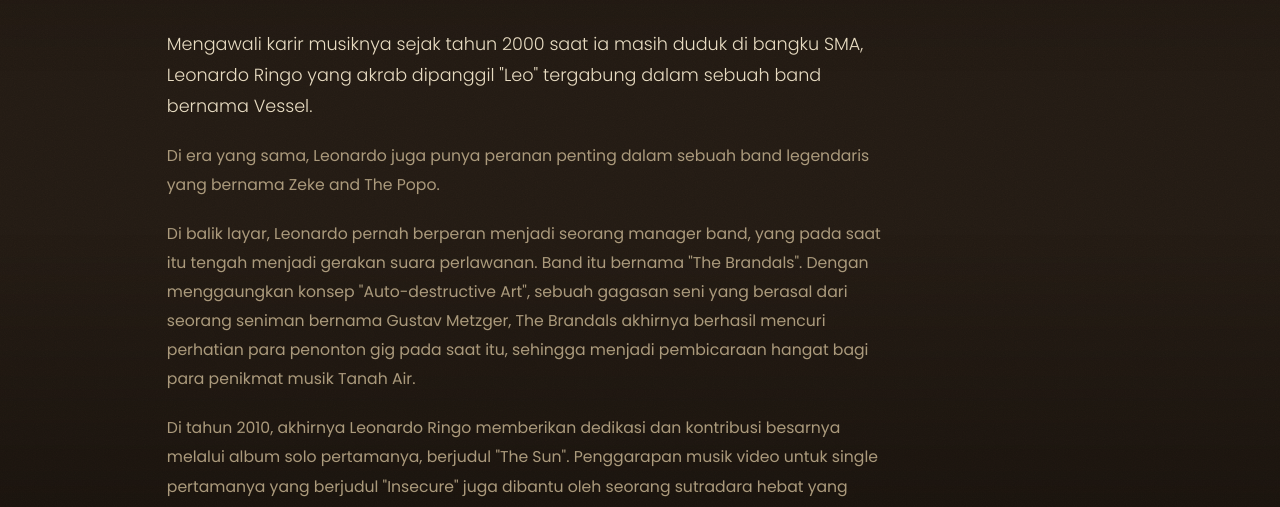
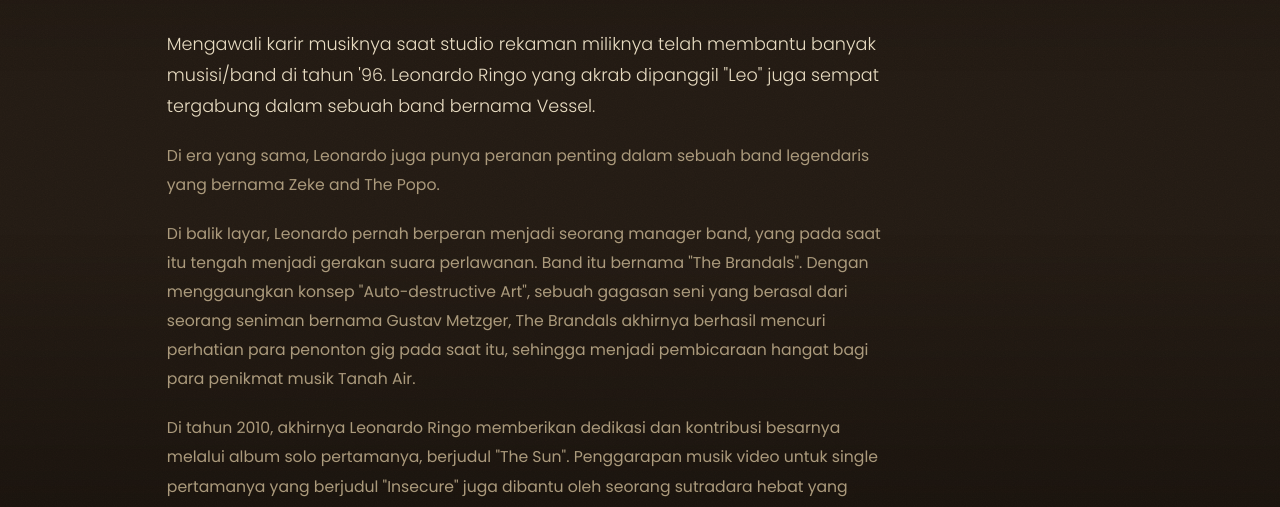
Before and after one commit to wijaya80/wijaya80-site, a website: page warta-musisi-bernama-leonardo-ringo.html in a window 1280 px wide. Shown: the part 287-794 px from the top of the page. Drawn offline with nearby package versions, Linux system fonts and the light colour scheme; a web font is replaced by a local one.

Commit message:
Add files via upload

```diff
--- a/warta-musisi-bernama-leonardo-ringo.html
+++ b/warta-musisi-bernama-leonardo-ringo.html
@@ -42,7 +42,7 @@
       <span>5 menit baca</span>
     </div>
 
-    <p class="warta-lead">Mengawali karir musiknya sejak tahun 2000 saat ia masih duduk di bangku SMA, Leonardo Ringo yang akrab dipanggil "Leo" tergabung dalam sebuah band bernama Vessel.</p>
+    <p class="warta-lead">Mengawali karir musiknya saat studio rekaman miliknya telah membantu banyak musisi/band di tahun '96. Leonardo Ringo yang akrab dipanggil "Leo" juga sempat tergabung dalam sebuah band bernama Vessel.</p>
 
     <p>Di era yang sama, Leonardo juga punya peranan penting dalam sebuah band legendaris yang bernama Zeke and The Popo.</p>
 
```
